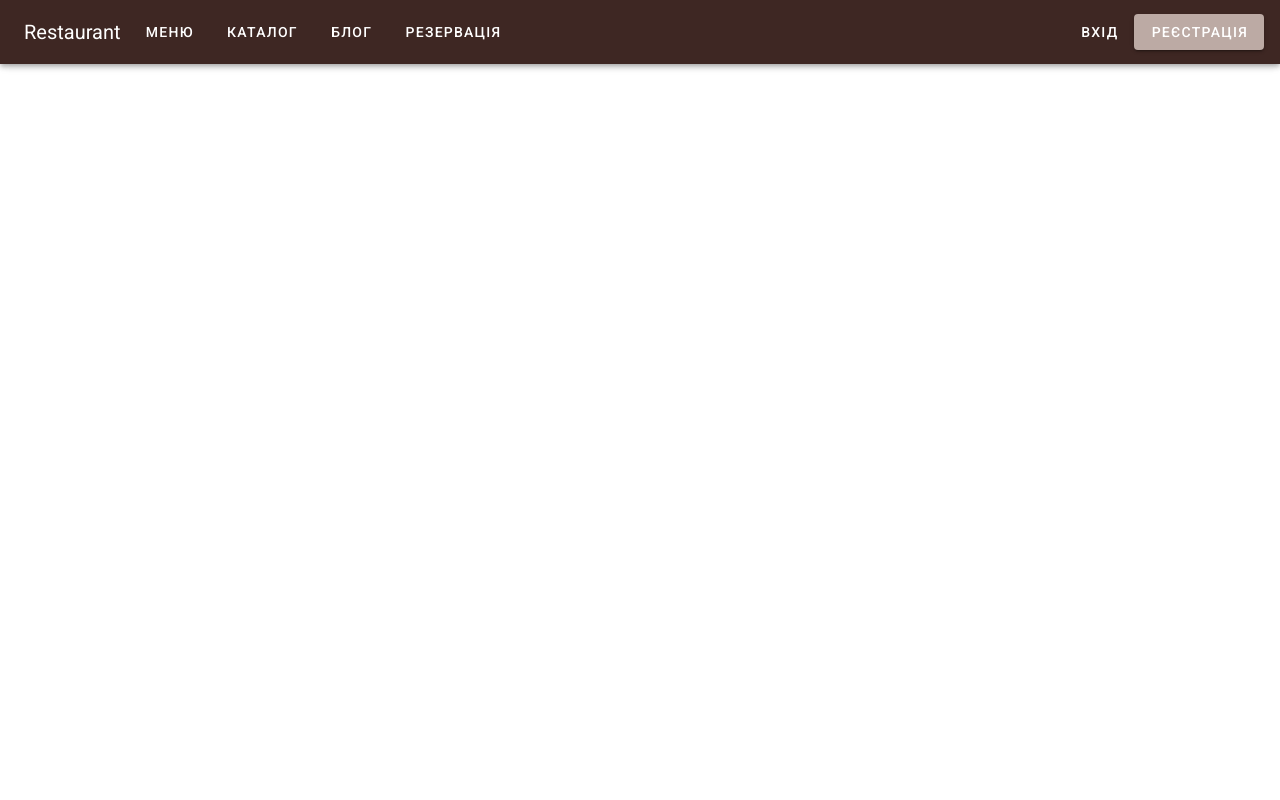
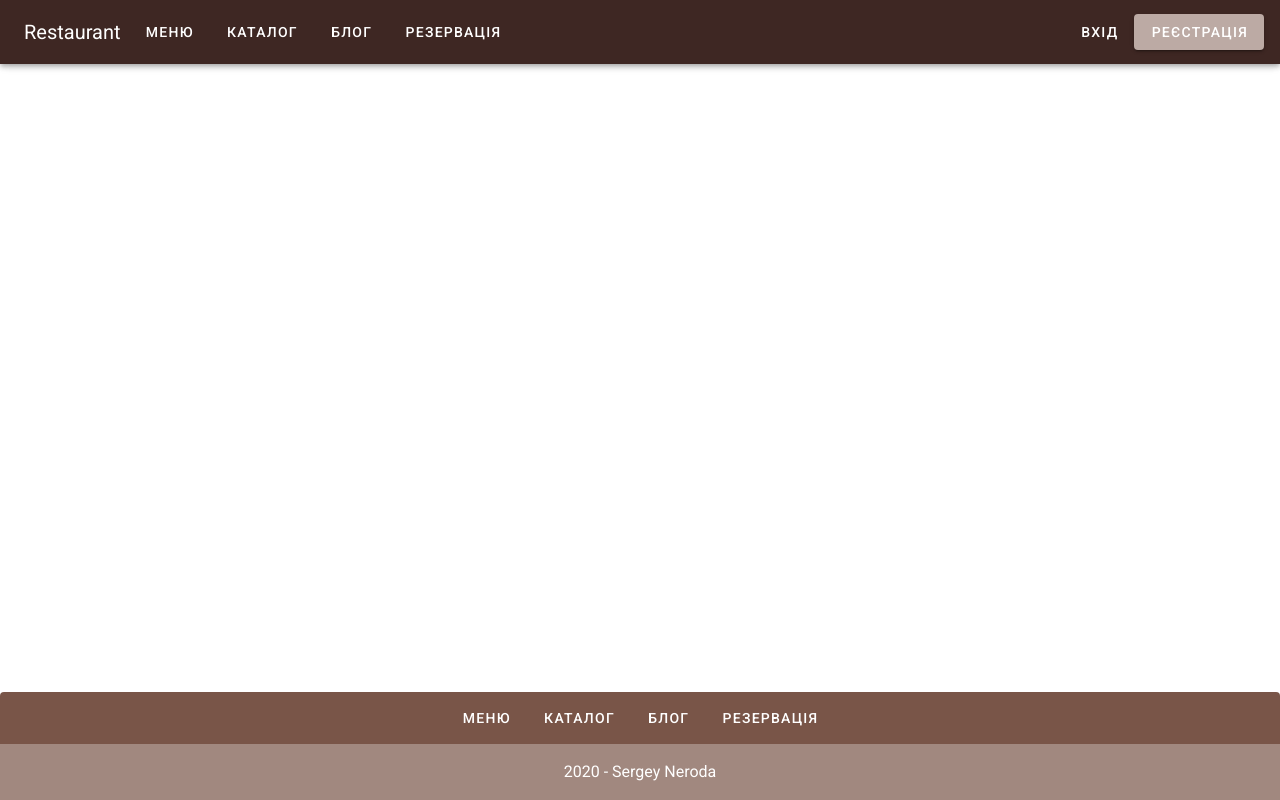
Before and after one commit to SergeyNeroda/restaurant, a Vue app: page /#/ in a window 1280 px wide. Built offline with nearby package versions, Linux system fonts and the light colour scheme.

Commit message:
Настроєно шаблони хедера і футера;додано маршрути та пусті шаблони сторінок клієнтв

```diff
--- a/src/App.vue
+++ b/src/App.vue
@@ -1,19 +1,26 @@
 <template>
   <v-app>
-    <v-content>
+
+      <!--  -->
       <Navigation/>
-    </v-content>
+      <v-content>
+        <router-view>
+        </router-view>
+      </v-content>
+      <Footer/>
   </v-app>
 </template>
 
 <script>
 import Navigation from './components/Navigation';
+import Footer from './components/Footer';
 
 export default {
   name: 'App',
 
   components: {
     Navigation,
+    Footer,
   },
 
   data: () => ({
--- /dev/null
+++ b/src/components/Footer.vue
@@ -0,0 +1,22 @@
+<template id="app-footer">
+        <v-card >
+            <v-footer app color="brown " absolute padless dark>
+            <v-row justify="center" no-gutters>
+                    <v-btn text rounded class="my-2">Меню</v-btn>
+                    <v-btn text rounded class="my-2">Каталог</v-btn>
+                    <v-btn text rounded class="my-2">Блог</v-btn>
+                    <v-btn text rounded class="my-2">Резервація</v-btn>
+
+                <v-col class="text-center brown lighten-2 py-4" color="" cols="12">
+                    {{new Date().getFullYear()}} - Sergey Neroda
+                </v-col>
+            </v-row>
+            </v-footer>
+        </v-card>
+</template>
+
+<script>
+export default {
+
+}
+</script>
--- a/src/router/index.js
+++ b/src/router/index.js
@@ -1,6 +1,9 @@
 import Vue from 'vue'
 import VueRouter from 'vue-router'
 import Home from '../views/client/Home.vue'
+import Blog from '../views/client/Blog.vue'
+import Catalog from '../views/client/Catalog.vue'
+import Reservation from '../views/client/Reservation.vue'
 
 Vue.use(VueRouter)
 
@@ -10,6 +13,21 @@ Vue.use(VueRouter)
     name: 'Home',
     component: Home
   },
+  {
+    path: '/blog',
+    name: 'Blog',
+    component: Blog
+  },
+  {
+    path: '/catalog',
+    name: 'Catalog',
+    component: Catalog
+  },
+  {
+    path: '/reservation',
+    name: 'Reservation',
+    component: Reservation
+  },
 
 ]
 
--- a/src/views/client/Blog.vue
+++ b/src/views/client/Blog.vue
@@ -0,0 +1,13 @@
+<template>
+    <div id="blog">
+
+    </div>
+</template>
+
+<script>
+// @ is an alias to /src
+
+export default {
+  name: 'Blog',
+}
+</script>
--- a/src/views/client/Catalog.vue
+++ b/src/views/client/Catalog.vue
@@ -0,0 +1,13 @@
+<template>
+    <div class="catalog">
+
+    </div>
+</template>
+
+<script>
+// @ is an alias to /src
+
+export default {
+  name: 'Catalog',
+}
+</script>
--- a/src/views/client/Home.vue
+++ b/src/views/client/Home.vue
@@ -1,18 +1,17 @@
 <template>
   <div class="home">
-    <img alt="Vue logo" src="@/assets/logo.png">
-    <Navigation/>
+
   </div>
 </template>
 
 <script>
 // @ is an alias to /src
-import Navigation from '@/components/Navigation.vue'
+// import Navigation from '@/components/Navigation.vue'
 
 export default {
   name: 'Home',
-  components: {
-    Navigation
-  }
+  // components: {
+  //   Navigation
+  // }
 }
 </script>
--- a/src/views/client/Reservation.vue
+++ b/src/views/client/Reservation.vue
@@ -0,0 +1,13 @@
+<template>
+    <div class="reservation">
+
+    </div>
+</template>
+
+<script>
+// @ is an alias to /src
+
+export default {
+  name: 'Reservation',
+}
+</script>
```
